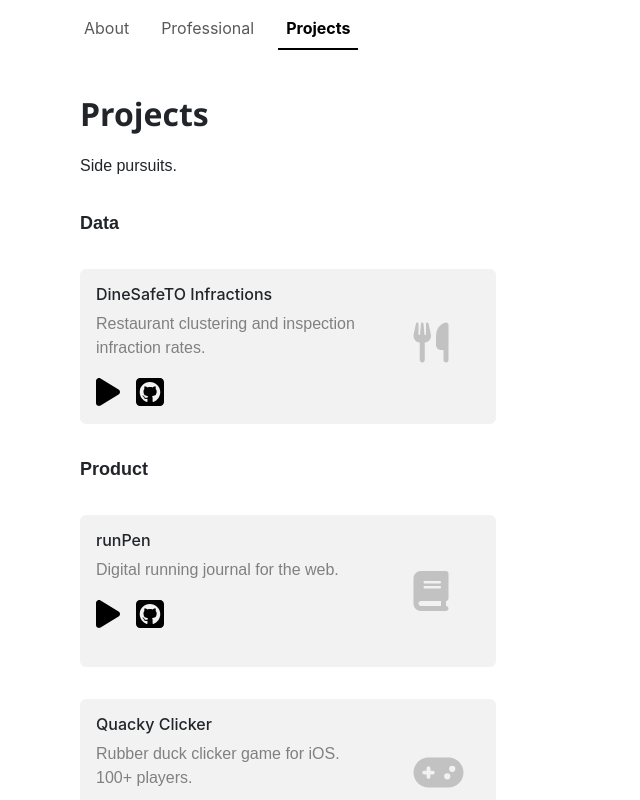
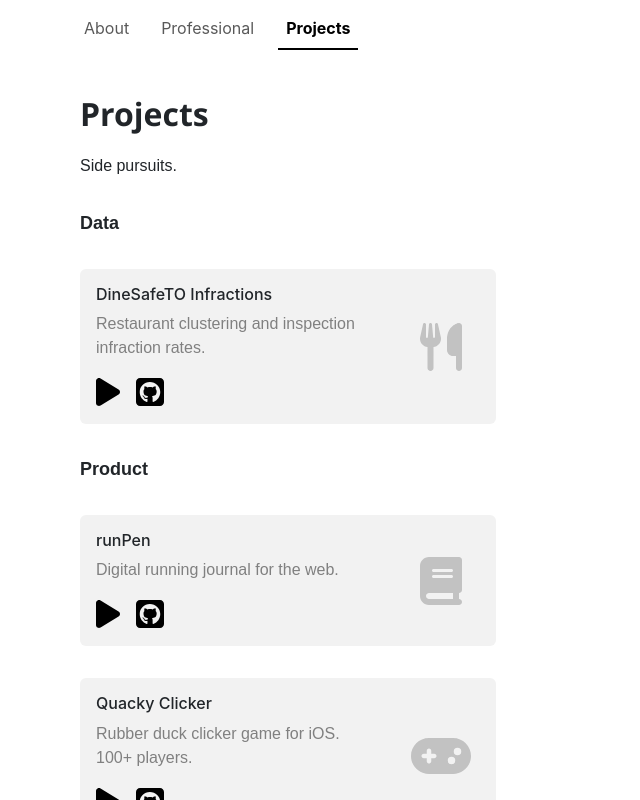
Before and after one commit to dgutkin/personal-website, a React (Create React App) app: page /projects in a window 1280 px wide. Shown: the whole page, without its empty margins (0-640 px from the left). Built offline with nearby package versions, Linux system fonts and the light colour scheme.

Commit message:
Center project icons

```diff
--- a/src/pages/Projects.js
+++ b/src/pages/Projects.js
@@ -49,7 +49,7 @@ function Projects() {
                                 </div>
                             </Col>
                             <Col xs={3} className="project-logo">
-                                <FontAwesomeIcon icon={faUtensils} style={{color: "#c2c2c2"}}/>
+                                <FontAwesomeIcon icon={faUtensils} style={{color: "#c2c2c2", scale: "3"}}/>
                             </Col>
                             </Row>
                         </Card.Body>
@@ -84,7 +84,7 @@ function Projects() {
                                 </div>
                             </Col>
                             <Col xs={3} className="project-logo">
-                                <FontAwesomeIcon icon={faBook} style={{color: "#c2c2c2"}}/>
+                                <FontAwesomeIcon icon={faBook} style={{color: "#c2c2c2", scale: "3"}}/>
                             </Col>
                             </Row>
                         </Card.Body>
@@ -111,7 +111,7 @@ function Projects() {
                                 </div>
                             </Col>
                             <Col xs={3} className="project-logo">
-                                <FontAwesomeIcon icon={faGamepad} style={{color: "#c2c2c2"}}/>
+                                <FontAwesomeIcon icon={faGamepad} style={{color: "#c2c2c2", scale: "3"}}/>
                             </Col>
                             </Row>
                         </Card.Body>
--- a/src/styles/Projects.css
+++ b/src/styles/Projects.css
@@ -59,11 +59,9 @@
 }
 
 .project-logo {
-    scale: 2.5;
-    padding-top: 3rem;
-    padding-bottom: 3rem;
-    padding-right: 1.5rem;
-    padding-left: 2.5rem;
+    display: flex;
+    align-items: center;
+    justify-content: center;
 }
 
 @media (max-width: 35rem) {
```
